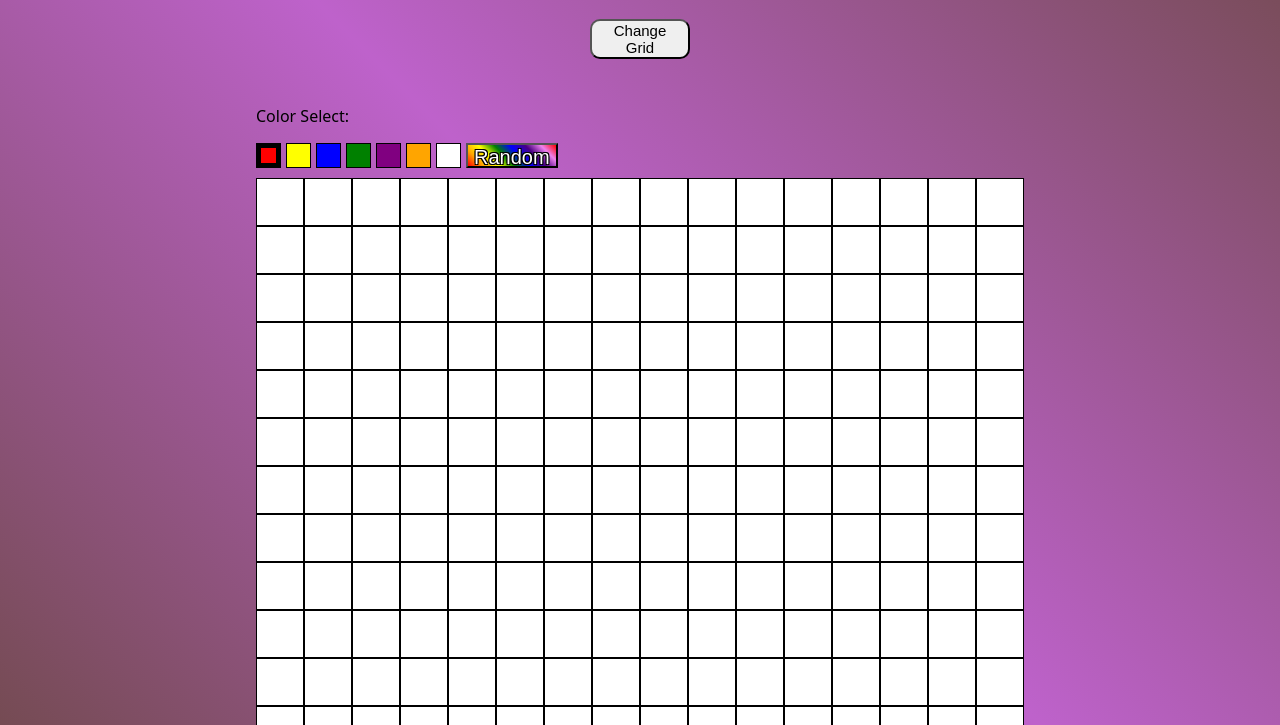
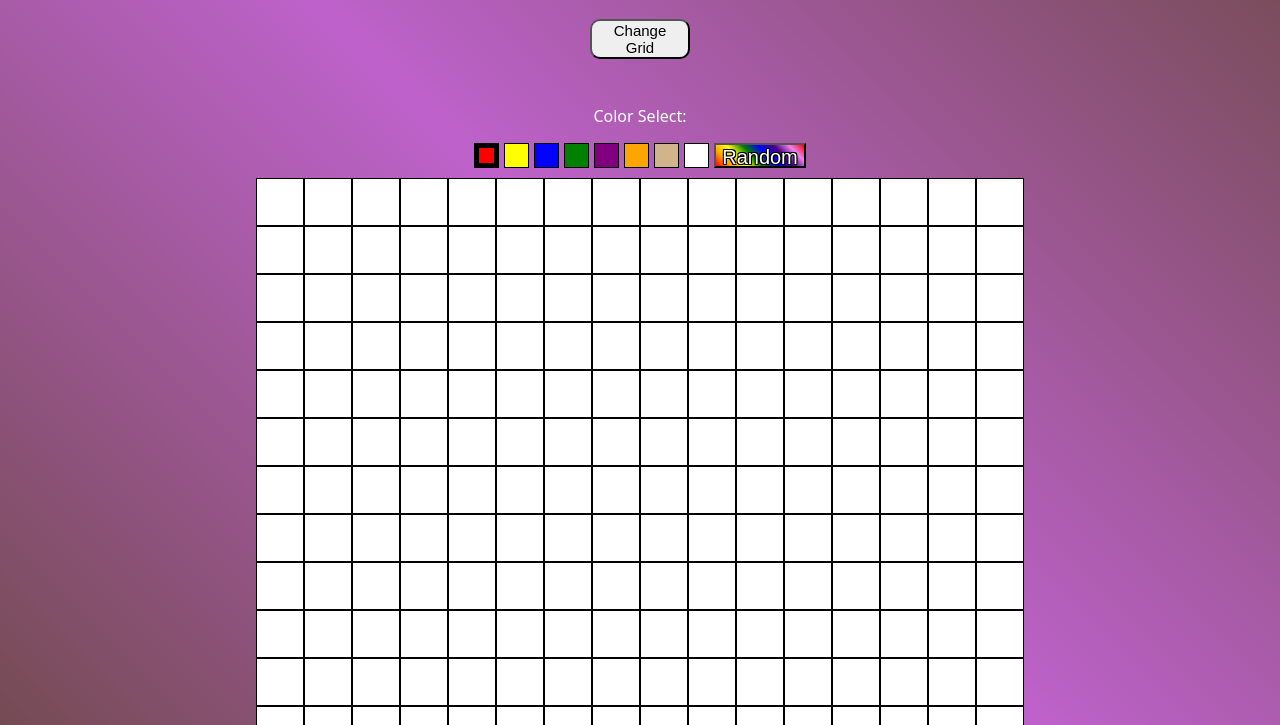
Before and after one commit to WilliamNorboe/Paint-Program, a plain HTML site: page index.html in a window 1280 px wide. Shown: the part 75-800 px from the top of the page. Drawn offline with Linux system fonts and the light colour scheme.

Commit message:
flexbox to colors

```diff
--- a/index.html
+++ b/index.html
@@ -10,7 +10,7 @@
 <body>
     <h1 class = "header">Paint</h1>
     <button class = "pageButton" id = "changeGrid">Change Grid</button>
-    <p>Color Select:</p>
+    <p style = "color:white;">Color Select:</p>
     <span class="row">
         <div id = "colors"></div><button id = "random">Random</button>
     </span>
--- a/paint.js
+++ b/paint.js
@@ -5,10 +5,8 @@ let changeGridButton = document.querySelector("#changeGrid");
 changeGridButton.addEventListener("click", changeGrid);
 
 
-
-
 let selctedColor = "red";
-let allColors = ["red", "yellow", "blue", "green", "purple", "orange", "white"];
+let allColors = ["red", "yellow", "blue", "green", "purple", "orange", "tan", "white"];
 
 let randomBtn = document.getElementById("random");
 randomBtn.addEventListener("click", randomClicked);
--- a/styles.css
+++ b/styles.css
@@ -12,6 +12,9 @@ body{
     /* min-width: 680px; */
     margin-left: 20%;
     margin-right: 20%;
+
+    align-items: center;
+    /* width:100%; */
 }
 
 .pageButton{
@@ -57,6 +60,7 @@ body{
     display: flex;
     gap: 5px;
     padding-bottom: 10px;
+    flex-wrap: wrap;
 }
 #random{
     display: inline-block;
```
